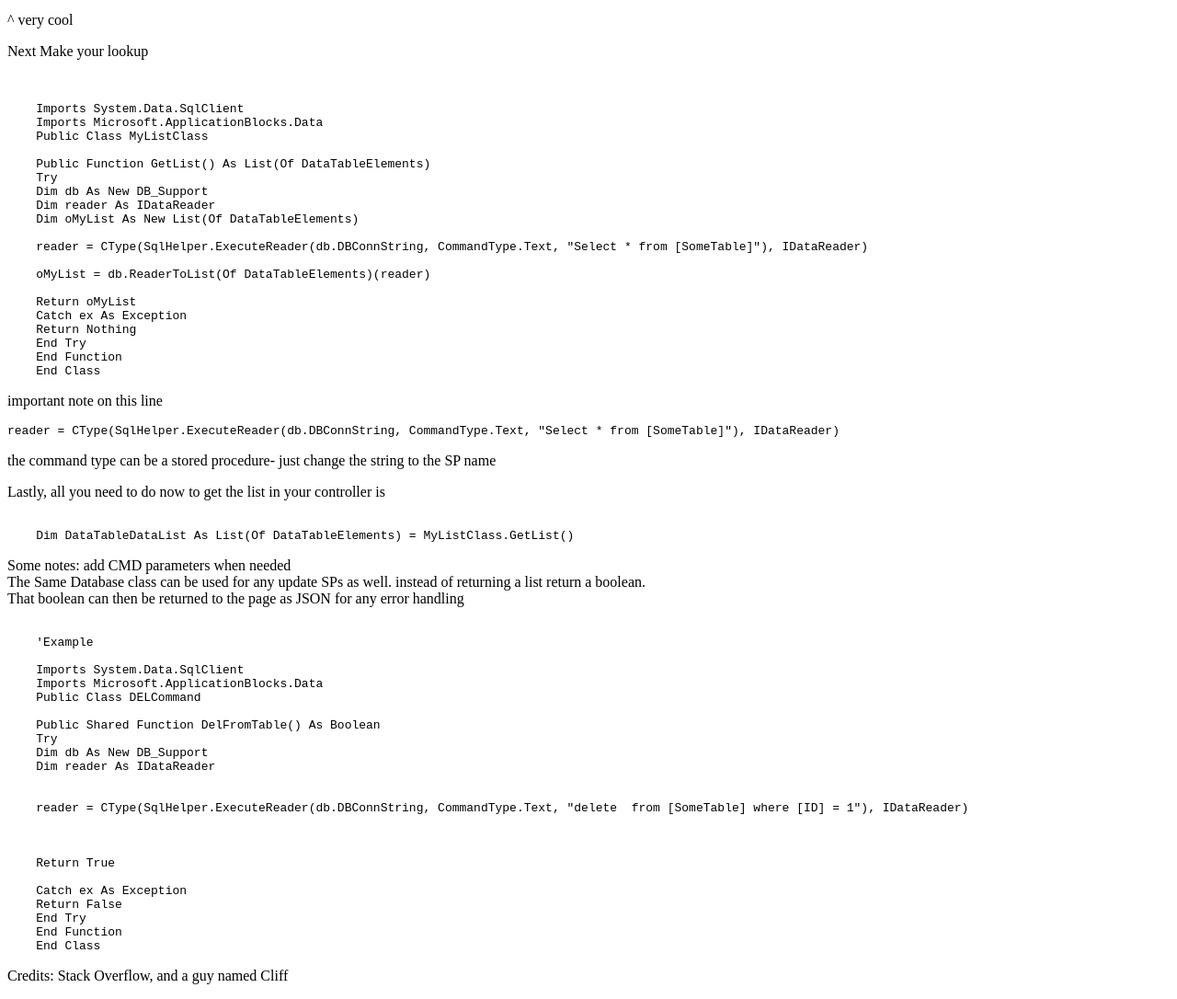
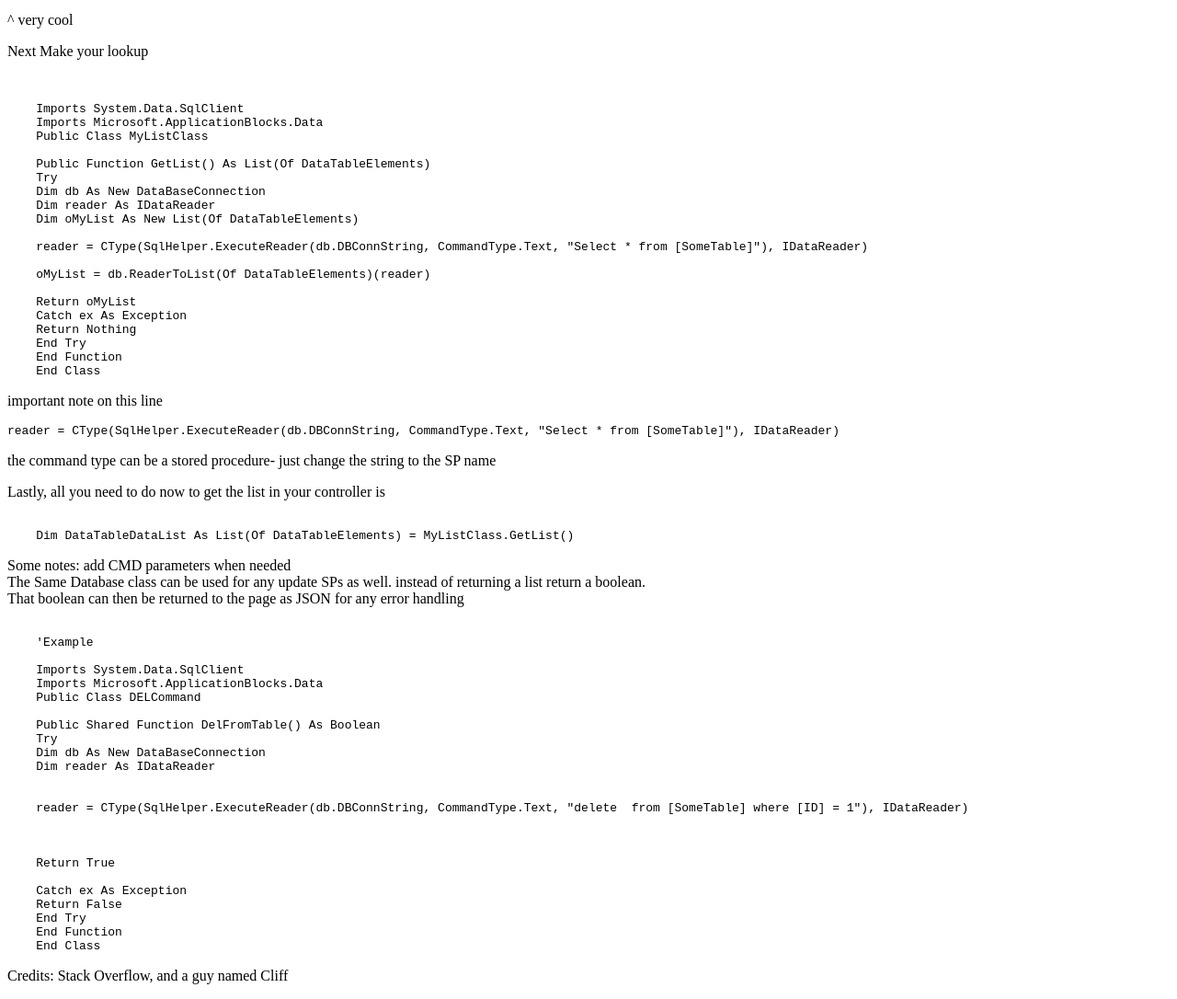
Before and after one commit to cgcummings/cgcummings.github.io, a plain HTML site: page index.html in a window 1280 px wide. Shown: the part 1276-2362 px from the top of the page at 92% size. Drawn offline with Linux system fonts and the light colour scheme.

Commit message:
fix db class name

```diff
--- a/index.html
+++ b/index.html
@@ -99,7 +99,7 @@
 
     Public Function GetList() As List(Of DataTableElements)
     Try
-    Dim db As New DB_Support
+    Dim db As New DataBaseConnection
     Dim reader As IDataReader
     Dim oMyList As New List(Of DataTableElements)
 
@@ -135,7 +135,7 @@
 
     Public Shared Function DelFromTable() As Boolean
     Try
-    Dim db As New DB_Support
+    Dim db As New DataBaseConnection
     Dim reader As IDataReader
 
 
```
